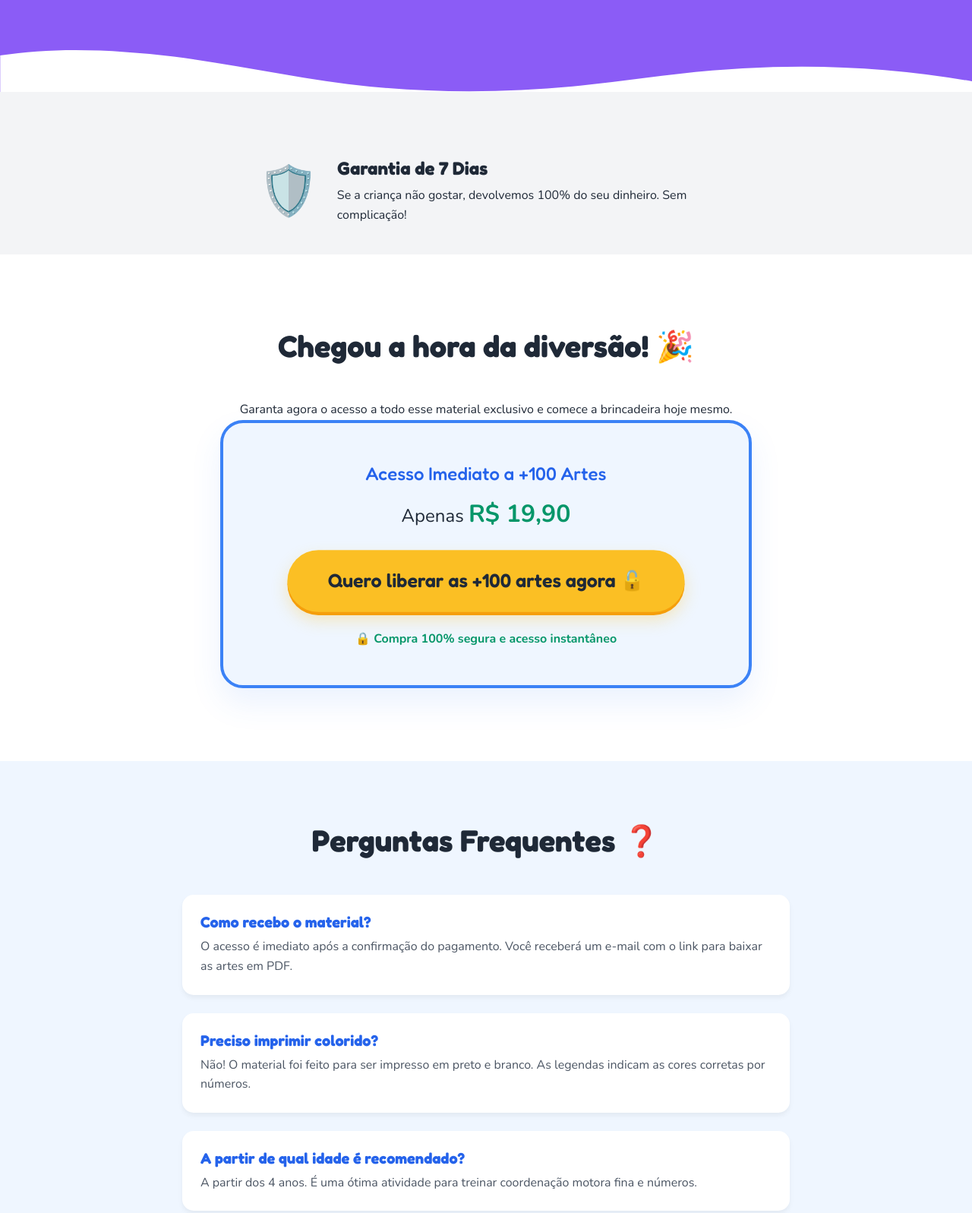
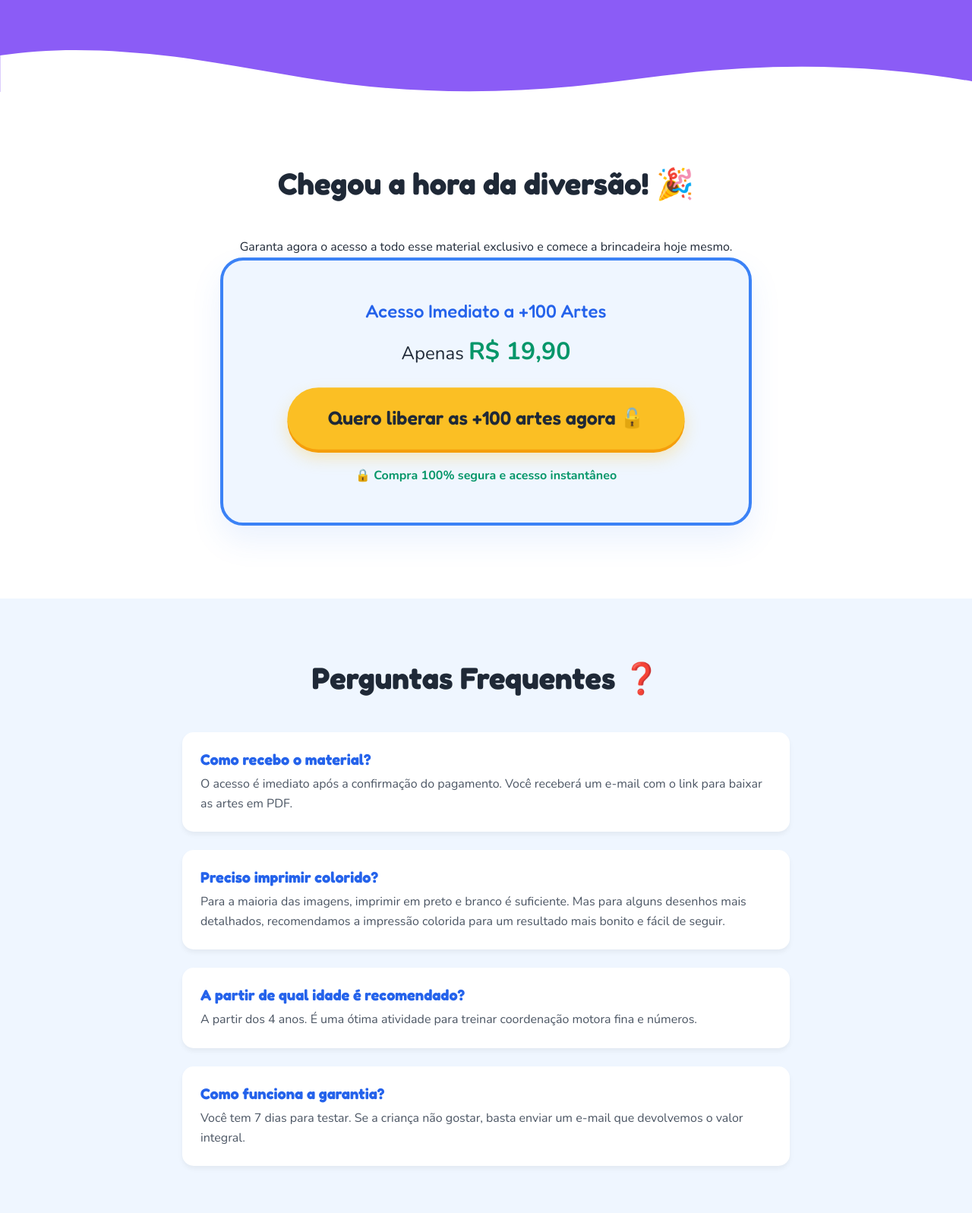
Before and after one commit to guilhermeccintra/quadradinhos-magicos, a website: page index.html in a window 1280 px wide. Shown: the part 3560-5157 px from the top of the page at 76% size. Drawn offline with nearby package versions, Linux system fonts and the light colour scheme; no server answers.

Commit message:
Remove guarantee section, update printing FAQ answer

```diff
--- a/index.html
+++ b/index.html
@@ -195,19 +195,6 @@
         </div>
     </section>
 
-    <!-- 7. GARANTIA -->
-    <section class="guarantee-section bg-gray" id="garantia" style="padding-bottom: 2rem;">
-        <div class="container text-center">
-            <div class="guarantee-box" style="margin-bottom: 0;">
-                <div class="guarantee-icon">🛡️</div>
-                <div>
-                    <h3>Garantia de 7 Dias</h3>
-                    <p>Se a criança não gostar, devolvemos 100% do seu dinheiro. Sem complicação!</p>
-                </div>
-            </div>
-        </div>
-    </section>
-
     <!-- 8. CTA FORTE -->
     <section class="cta-section bg-white" id="comprar">
         <div class="container text-center">
@@ -236,7 +223,7 @@
                 </div>
                 <div class="faq-item">
                     <h4 class="faq-question">Preciso imprimir colorido?</h4>
-                    <p class="faq-answer">Não! O material foi feito para ser impresso em preto e branco. As legendas indicam as cores corretas por números.</p>
+                    <p class="faq-answer">Para a maioria das imagens, imprimir em preto e branco é suficiente. Mas para alguns desenhos mais detalhados, recomendamos a impressão colorida para um resultado mais bonito e fácil de seguir.</p>
                 </div>
                 <div class="faq-item">
                     <h4 class="faq-question">A partir de qual idade é recomendado?</h4>
```
